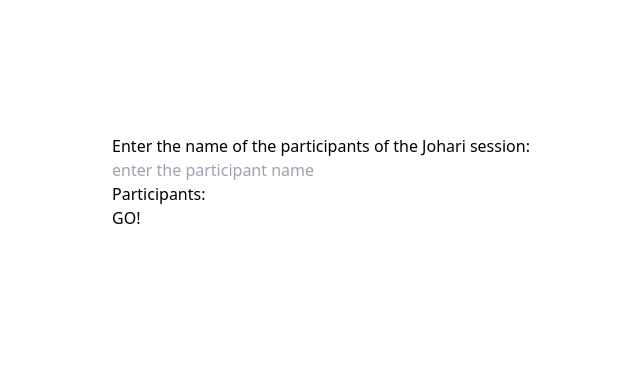
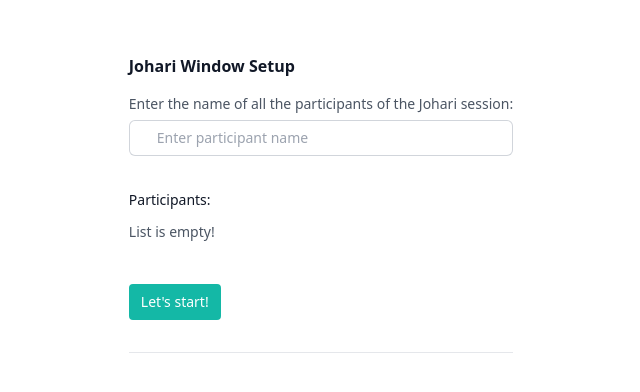
Before and after one commit to fsantiag/johari-window, a SvelteKit app: page /start in a window 1280 px wide. Shown: the part 218-610 px from the top of the page, without its empty margins (319-959 px from the left). Built offline with nearby package versions, Linux system fonts and the light colour scheme.

Commit message:
add design for setup page

```diff
--- a/src/routes/+page.svelte
+++ b/src/routes/+page.svelte
@@ -15,6 +15,6 @@
 
 <style lang="postcss">
 	:global(html) {
-		background-color: theme(colors.purple.100);
+		background-color: theme(colors.white);
 	}
 </style>
--- a/src/routes/start/+page.svelte
+++ b/src/routes/start/+page.svelte
@@ -49,14 +49,49 @@
 	};
 </script>
 
-<p>Enter the name of the participants of the Johari session:</p>
-<input
-	placeholder="enter the participant name"
-	on:keydown={(e) => e.key === 'Enter' && add(e.target)}
-/>
-<p>Participants:</p>
-{#each participants as p}
-	<Tag participant={p} remove={() => remove(p)} />
-{/each}
+<div class="space-y-10">
+	<div class="border-b pb-8">
+		<div class="mt-10 grid grid-cols-1 gap-x-6 gap-y-8 sm:grid-cols-4">
+			<div class="sm:col-span-4">
+				<h2 class="text-base font-semibold leading-7 text-gray-900">Johari Window Setup</h2>
+				<div class="mt-2">
+					<p class="mt-1 text-sm leading-6 text-gray-600 py-1">
+						Enter the name of all the participants of the Johari session:
+					</p>
+					<input
+						class="text-sm block w-full rounded-md border-0 py-1.5 pl-7 pr-20 text-gray-900 ring-1 ring-inset ring-gray-300 placeholder:text-gray-400 focus:ring-2 focus:ring-inset focus:ring-indigo-600 sm:text-sm sm:leading-6"
+						placeholder="Enter participant name"
+						on:keydown={(e) => e.key === 'Enter' && add(e.target)}
+					/>
+				</div>
+			</div>
 
-<button on:click={createRoom} disabled={isDisabled}>GO!</button>
+			<div class="col-span-full">
+				<label for="participant" class="block text-sm font-medium leading-6 text-gray-900">
+					Participants:
+				</label>
+				<div class="mt-2">
+					{#if participants.length > 0}
+						{#each participants as p}
+							<Tag participant={p} remove={() => remove(p)} />
+						{/each}
+					{:else}
+						<p class="mt-1 text-sm leading-6 text-gray-600">List is empty!</p>
+					{/if}
+				</div>
+			</div>
+			<div class="col-span-full">
+				<div class="mt-2 flex items-center gap-x-3">
+					<button
+						type="button"
+						class="flex-shrink-0 bg-teal-500 hover:bg-teal-700 border-teal-500 hover:border-teal-700 text-sm border-4 text-white py-1 px-2 rounded"
+						on:click={createRoom}
+						disabled={isDisabled}
+					>
+						Let's start!
+					</button>
+				</div>
+			</div>
+		</div>
+	</div>
+</div>
--- a/src/routes/start/Tag.svelte
+++ b/src/routes/start/Tag.svelte
@@ -1,11 +1,19 @@
 <script lang="ts">
-	import type { Participant } from "./types";
+	import type { Participant } from './types';
 
+	export let participant: Participant;
+	export let remove: () => void;
+</script>
 
-    export let participant: Participant
-    export let remove: () => void;
-</script>
-<div class="flex">
-    <p>{participant.name}</p>
-    <button on:click={remove}>Remove!</button>
-</div>
+<li class="flex items-center justify-between py-1 pr-4">
+	<div class="flex w-0 flex-1 items-center">
+		<p class="mt-1 text-sm leading-6 text-gray-600">
+			{participant.name}
+		</p>
+	</div>
+	<div class="ml-4 flex-shrink-0">
+		<button type="button" class="text-sm text-teal-600 hover:text-indigo-500" on:click={remove}>
+			remove
+		</button>
+	</div>
+</li>
```
